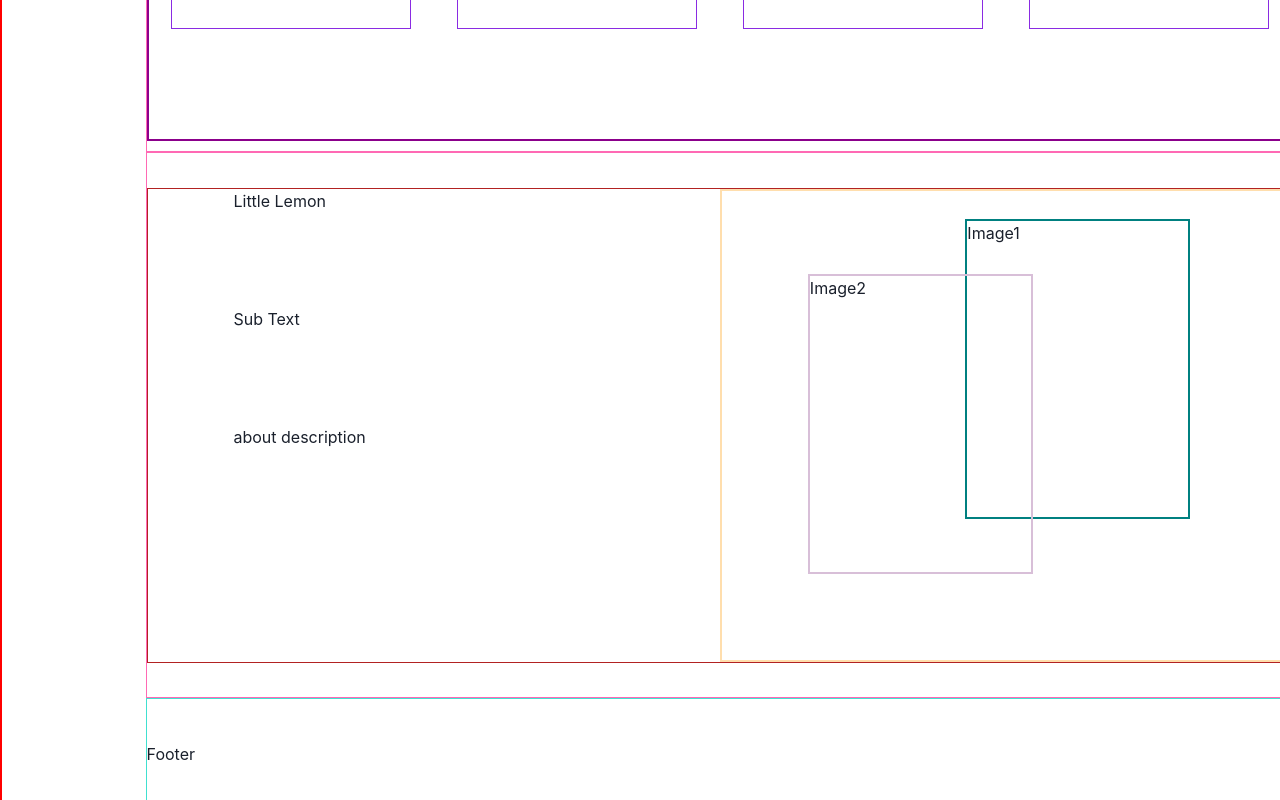
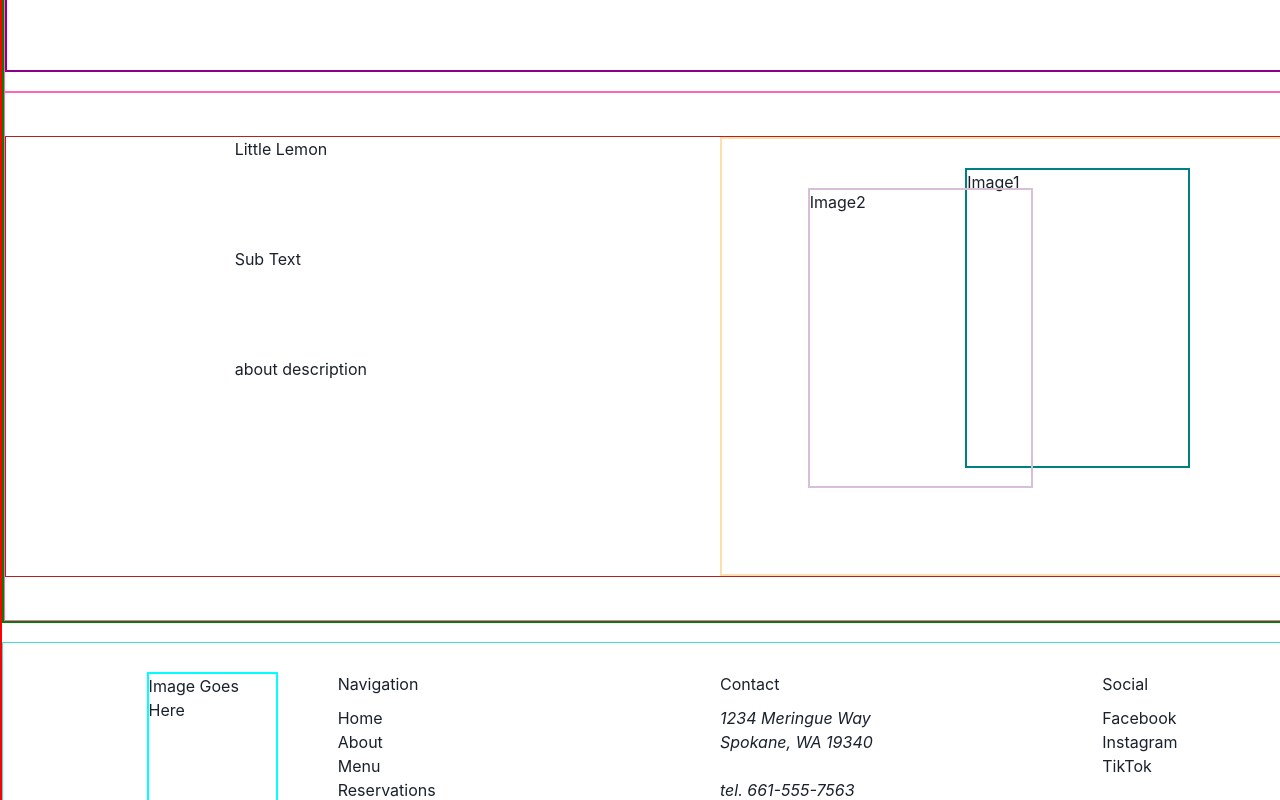
Before and after one commit to j-abellera/LL_Cap_Project, a React (Create React App) app: page / in a window 1280 px wide. Shown: the part 2000-2800 px from the top of the page. Built offline with nearby package versions, Linux system fonts and the light colour scheme.

Commit message:
wireframe footer section

```diff
--- a/src/App.css
+++ b/src/App.css
@@ -1,6 +1,6 @@
 #container {
   display: grid;
-  grid-template-rows: 150px 1fr 200px;
+  grid-template-rows: 150px 1fr 275px;
   margin: auto;
   width: 1440px;
   height: 2900px;
--- a/src/components/Footer/Footer.css
+++ b/src/components/Footer/Footer.css
@@ -1,6 +1,37 @@
 .footer-container {
     border: solid 1px turquoise;
-    width: 80%;
-    margin: 0 auto;
-    padding: 3% 0;
+    width: 100%;
+    margin: auto;
+    padding: 2% 10%;
+    display: grid;
+    grid-template-columns: repeat(6, 1fr);
+    grid-template-rows: 1fr;
+    grid-template-areas: 'image nav . contact . social';
 }
+
+.footer-image {
+    grid-area: image;
+    border: solid 2px aqua;
+    width: 131px;
+    height: 175px;
+}
+
+.footer-nav {
+    grid-area: nav;
+}
+
+.fnav-title, .contact-title, .social-title {
+    margin-bottom: 10px;
+}
+
+.footer-contact {
+    grid-area: contact;
+}
+
+.footer-social {
+    grid-area: social;
+}
+
+ul li {
+    list-style: none;
+}
--- a/src/components/Footer/Footer.js
+++ b/src/components/Footer/Footer.js
@@ -4,7 +4,37 @@
 function Footer() {
     return (
         <footer className='footer-container'>
-            <div>Footer</div>
+            <div className='footer-image'>Image Goes Here</div>
+            <div className='footer-nav'>
+                <h4 className='fnav-title'>Navigation</h4>
+                <ul>
+                    <li>Home</li>
+                    <li>About</li>
+                    <li>Menu</li>
+                    <li>Reservations</li>
+                    <li>Order Online</li>
+                    <li>Login</li>
+                </ul>
+            </div>
+            <div className='footer-contact'>
+                <h4 className='contact-title'>Contact</h4>
+                <div className='address'>
+                    <address>
+                        1234 Meringue Way
+                        <br/>Spokane, WA 19340
+                        <br/><br/>tel. 661-555-7563
+                        <br/><br/>contact@littlelemon.com
+                    </address>
+                </div>
+            </div>
+            <div className='footer-social'>
+                <h4 className='social-title'>Social</h4>
+                <ul>
+                    <li>Facebook</li>
+                    <li>Instagram</li>
+                    <li>TikTok</li>
+                </ul>
+            </div>
         </footer>
     )
 }
--- a/src/components/Main/About/About.css
+++ b/src/components/Main/About/About.css
@@ -3,6 +3,7 @@
     height: 100%;
     display: grid;
     grid-template-columns: 1fr 1fr;
+    padding: 0 10%;
 }
 
 .about-left {
--- a/src/components/Main/Hero Section/Hero.css
+++ b/src/components/Main/Hero Section/Hero.css
@@ -5,6 +5,7 @@
     grid-template-columns: repeat(2, 1fr);
     align-content: center;
     justify-content: space-between;
+    padding: 0 10%;
 }
 
 .hero-left {
--- a/src/components/Main/Highlight Section/Highlight.css
+++ b/src/components/Main/Highlight Section/Highlight.css
@@ -3,6 +3,7 @@
     height: 100%;
     display: grid;
     grid-template-rows: 1fr 5fr;
+    padding: 0 10%;
 }
 
 .highlight-left {
--- a/src/components/Main/Main.css
+++ b/src/components/Main/Main.css
@@ -1,8 +1,8 @@
 .container {
-    /* border: solid 2px green; */
+    border: solid 2px green;
     display: grid;
     grid-template-rows: 2fr 2fr 1.5fr 1.5fr;
-    padding: 0 10%;
+    /* padding: 0 10%; */
 }
 
 section {
--- a/src/components/Main/Testimonials/Testimonials.css
+++ b/src/components/Main/Testimonials/Testimonials.css
@@ -4,6 +4,7 @@
     justify-content: center;
     align-items: center;
     height: 100%;
+    padding: 0 10%;
 }
 
 .testimonials-title {
```
